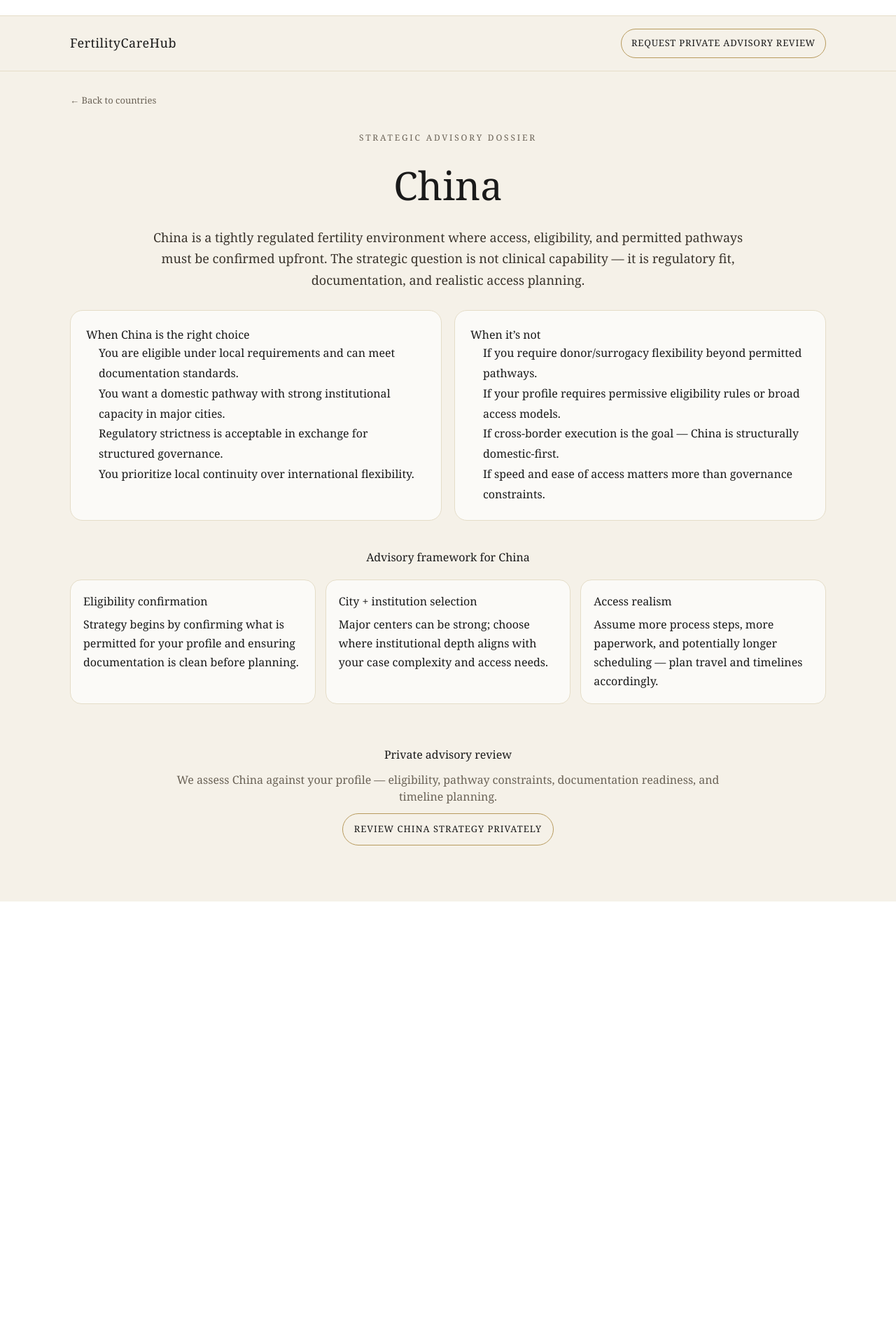
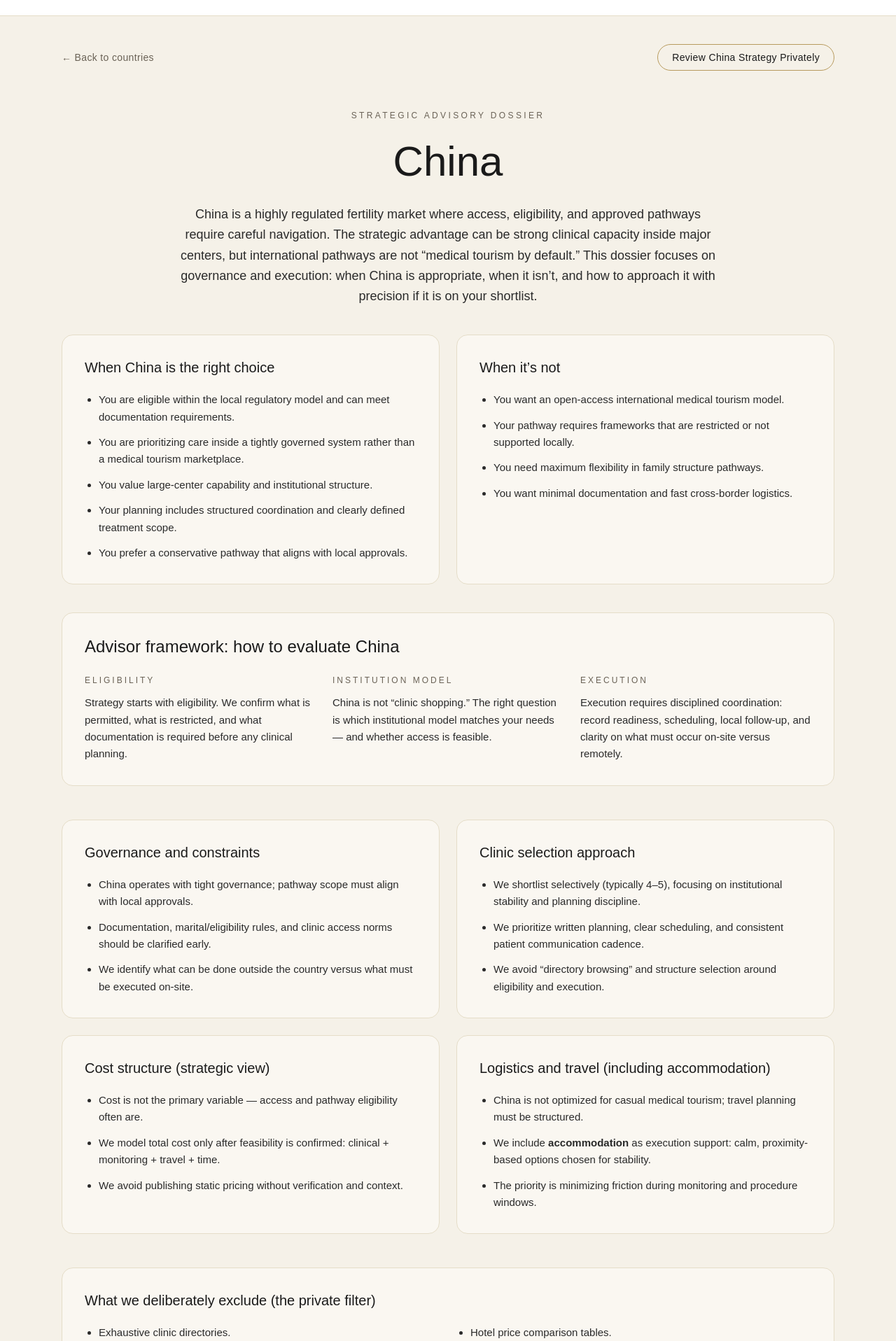
Before and after one commit to fmeliteintl-collab/fertilitycarehub-web, a Next.js app: page /countries/china in a window 1280 px wide. Shown: the part 64-1980 px from the top of the page at 70% size. Before the commit the page ends 1352 px from the top, so only its background shows below. Built offline with nearby package versions, Linux system fonts and the light colour scheme.

Commit message:
Build China dossier

```diff
--- a/app/countries/china/page.tsx
+++ b/app/countries/china/page.tsx
@@ -1,247 +1,232 @@
 import Link from "next/link";
 
-export default function ChinaDossierPage() {
-  const COUNTRY = "China";
-  const SLUG = "china";
-
-  const PAGE_BG = "#F5F1E8";
-  const INK = "#1A1A1A";
-  const MUTED = "#6A6256";
-  const GOLD = "#B89B5E";
-  const BORDER = "#E5DDC8";
-  const CARD_BG = "#FBFAF7";
-
+export default function ChinaPage() {
   return (
-    <main
-      style={{
-        background: PAGE_BG,
-        color: INK,
-        minHeight: "100vh",
-        fontFamily:
-          'ui-serif, Georgia, Cambria, "Times New Roman", Times, serif',
-      }}
-    >
-      {/* Header */}
-      <header
-        style={{
-          width: "100%",
-          borderBottom: `1px solid ${BORDER}`,
-          background: PAGE_BG,
-        }}
-      >
-        <div
-          style={{
-            maxWidth: 1120,
-            margin: "0 auto",
-            padding: "18px 20px",
-            display: "flex",
-            alignItems: "center",
-            justifyContent: "space-between",
-          }}
-        >
+    <main className="min-h-screen bg-[#F5F1E8] text-[#1A1A1A]">
+      {/* Top utility bar */}
+      <div className="max-w-6xl mx-auto px-6 pt-10">
+        <div className="flex items-center justify-between">
           <Link
             href="/countries"
-            style={{
-              textDecoration: "none",
-              color: INK,
-              fontSize: 18,
-              letterSpacing: 0.5,
-            }}
+            className="text-sm tracking-wide text-[#6A6256] hover:text-[#1A1A1A]"
           >
-            FertilityCareHub
+            ← Back to countries
           </Link>
 
           <Link
-            href={`/countries/${SLUG}#consultation`}
-            style={{
-              textDecoration: "none",
-              border: `1px solid ${GOLD}`,
-              color: INK,
-              padding: "10px 14px",
-              borderRadius: 999,
-              fontSize: 13,
-              letterSpacing: 0.8,
-              textTransform: "uppercase",
-              background: "transparent",
-            }}
+            href="/consultation"
+            className="inline-flex items-center justify-center rounded-full border border-[#B89B5E] px-5 py-2 text-sm tracking-wide text-[#1A1A1A] hover:bg-[#F0E7D6]"
           >
-            Request Private Advisory Review
+            Review China Strategy Privately
           </Link>
         </div>
-      </header>
+      </div>
 
-      <div style={{ maxWidth: 1120, margin: "0 auto", padding: "28px 20px 80px" }}>
-        {/* Back */}
-        <div>
-          <Link
-            href="/countries"
-            style={{ textDecoration: "none", color: MUTED, fontSize: 13 }}
-          >
-            ← Back to countries
-          </Link>
-        </div>
-
-        {/* Hero */}
-        <section style={{ paddingTop: 34, paddingBottom: 28, textAlign: "center" }}>
-          <div
-            style={{
-              fontSize: 12,
-              letterSpacing: 2.8,
-              textTransform: "uppercase",
-              color: MUTED,
-              marginBottom: 16,
-            }}
-          >
-            Strategic advisory dossier
+      {/* Hero */}
+      <section className="max-w-6xl mx-auto px-6 pt-14 pb-10">
+        <div className="text-center">
+          <div className="text-xs tracking-[0.28em] text-[#6A6256]">
+            STRATEGIC ADVISORY DOSSIER
           </div>
 
-          <h1 style={{ margin: 0, fontSize: 56 }}>
-            {COUNTRY}
+          <h1 className="mt-5 text-5xl md:text-6xl leading-tight font-medium">
+            China
           </h1>
 
-          <p
-            style={{
-              margin: "18px auto 0",
-              maxWidth: 880,
-              fontSize: 18,
-              lineHeight: 1.7,
-              color: "#3A342C",
-            }}
-          >
-            China is a tightly regulated fertility environment where access, eligibility,
-            and permitted pathways must be confirmed upfront.
-            The strategic question is not clinical capability — it is regulatory fit,
-            documentation, and realistic access planning.
+          <p className="mt-6 max-w-3xl mx-auto text-lg leading-relaxed text-[#2A2A2A]">
+            China is a highly regulated fertility market where access, eligibility, and approved
+            pathways require careful navigation. The strategic advantage can be strong clinical
+            capacity inside major centers, but international pathways are not “medical tourism by default.”
+            This dossier focuses on governance and execution: when China is appropriate, when it isn’t,
+            and how to approach it with precision if it is on your shortlist.
           </p>
-        </section>
+        </div>
+      </section>
 
-        {/* 2 Column */}
-        <section
-          style={{
-            display: "grid",
-            gridTemplateColumns: "1fr 1fr",
-            gap: 18,
-          }}
-        >
-          <div
-            style={{
-              background: CARD_BG,
-              border: `1px solid ${BORDER}`,
-              borderRadius: 18,
-              padding: 22,
-            }}
-          >
-            <h2>When China is the right choice</h2>
-            <ul style={{ paddingLeft: 18, lineHeight: 1.8 }}>
-              <li>You are eligible under local requirements and can meet documentation standards.</li>
-              <li>You want a domestic pathway with strong institutional capacity in major cities.</li>
-              <li>Regulatory strictness is acceptable in exchange for structured governance.</li>
-              <li>You prioritize local continuity over international flexibility.</li>
+      {/* Two-column decision block */}
+      <section className="max-w-6xl mx-auto px-6 pb-10">
+        <div className="grid md:grid-cols-2 gap-6">
+          <div className="rounded-2xl border border-[#E5DDC8] bg-[#FAF7F1] p-8">
+            <h2 className="text-xl font-medium">When China is the right choice</h2>
+            <ul className="mt-5 space-y-3 text-[15px] leading-relaxed text-[#2A2A2A] list-disc pl-5">
+              <li>
+                You are eligible within the local regulatory model and can meet documentation requirements.
+              </li>
+              <li>
+                You are prioritizing care inside a tightly governed system rather than a medical tourism marketplace.
+              </li>
+              <li>
+                You value large-center capability and institutional structure.
+              </li>
+              <li>
+                Your planning includes structured coordination and clearly defined treatment scope.
+              </li>
+              <li>
+                You prefer a conservative pathway that aligns with local approvals.
+              </li>
             </ul>
           </div>
 
-          <div
-            style={{
-              background: CARD_BG,
-              border: `1px solid ${BORDER}`,
-              borderRadius: 18,
-              padding: 22,
-            }}
-          >
-            <h2>When it’s not</h2>
-            <ul style={{ paddingLeft: 18, lineHeight: 1.8 }}>
-              <li>If you require donor/surrogacy flexibility beyond permitted pathways.</li>
-              <li>If your profile requires permissive eligibility rules or broad access models.</li>
-              <li>If cross-border execution is the goal — China is structurally domestic-first.</li>
-              <li>If speed and ease of access matters more than governance constraints.</li>
+          <div className="rounded-2xl border border-[#E5DDC8] bg-[#FAF7F1] p-8">
+            <h2 className="text-xl font-medium">When it’s not</h2>
+            <ul className="mt-5 space-y-3 text-[15px] leading-relaxed text-[#2A2A2A] list-disc pl-5">
+              <li>
+                You want an open-access international medical tourism model.
+              </li>
+              <li>
+                Your pathway requires frameworks that are restricted or not supported locally.
+              </li>
+              <li>
+                You need maximum flexibility in family structure pathways.
+              </li>
+              <li>
+                You want minimal documentation and fast cross-border logistics.
+              </li>
             </ul>
           </div>
-        </section>
+        </div>
+      </section>
 
-        {/* Framework */}
-        <section style={{ marginTop: 40 }}>
-          <h2 style={{ textAlign: "center" }}>
-            Advisory framework for {COUNTRY}
-          </h2>
+      {/* Framework */}
+      <section className="max-w-6xl mx-auto px-6 pb-12">
+        <div className="rounded-2xl border border-[#E5DDC8] bg-[#FAF7F1] p-8">
+          <h2 className="text-2xl font-medium">Advisor framework: how to evaluate China</h2>
 
-          <div
-            style={{
-              display: "grid",
-              gridTemplateColumns: "repeat(3, 1fr)",
-              gap: 14,
-              marginTop: 20,
-            }}
-          >
-            {[
-              {
-                title: "Eligibility confirmation",
-                text: "Strategy begins by confirming what is permitted for your profile and ensuring documentation is clean before planning.",
-              },
-              {
-                title: "City + institution selection",
-                text: "Major centers can be strong; choose where institutional depth aligns with your case complexity and access needs.",
-              },
-              {
-                title: "Access realism",
-                text: "Assume more process steps, more paperwork, and potentially longer scheduling — plan travel and timelines accordingly.",
-              },
-            ].map((card) => (
-              <div
-                key={card.title}
-                style={{
-                  background: CARD_BG,
-                  border: `1px solid ${BORDER}`,
-                  borderRadius: 16,
-                  padding: 18,
-                }}
-              >
-                <div style={{ fontWeight: 500 }}>{card.title}</div>
-                <div style={{ marginTop: 8, lineHeight: 1.7 }}>
-                  {card.text}
-                </div>
-              </div>
-            ))}
+          <div className="mt-6 grid md:grid-cols-3 gap-6">
+            <div>
+              <div className="text-xs tracking-[0.25em] text-[#6A6256]">ELIGIBILITY</div>
+              <p className="mt-3 text-[15px] leading-relaxed text-[#2A2A2A]">
+                Strategy starts with eligibility. We confirm what is permitted, what is restricted, and what
+                documentation is required before any clinical planning.
+              </p>
+            </div>
+
+            <div>
+              <div className="text-xs tracking-[0.25em] text-[#6A6256]">INSTITUTION MODEL</div>
+              <p className="mt-3 text-[15px] leading-relaxed text-[#2A2A2A]">
+                China is not “clinic shopping.” The right question is which institutional model
+                matches your needs — and whether access is feasible.
+              </p>
+            </div>
+
+            <div>
+              <div className="text-xs tracking-[0.25em] text-[#6A6256]">EXECUTION</div>
+              <p className="mt-3 text-[15px] leading-relaxed text-[#2A2A2A]">
+                Execution requires disciplined coordination: record readiness, scheduling, local follow-up,
+                and clarity on what must occur on-site versus remotely.
+              </p>
+            </div>
           </div>
-        </section>
+        </div>
+      </section>
 
-        {/* CTA */}
-        <section id="consultation" style={{ marginTop: 60, textAlign: "center" }}>
-          <h2>Private advisory review</h2>
-          <p style={{ maxWidth: 820, margin: "12px auto", color: MUTED }}>
-            We assess China against your profile — eligibility, pathway constraints,
-            documentation readiness, and timeline planning.
+      {/* Core sections */}
+      <section className="max-w-6xl mx-auto px-6 pb-12">
+        <div className="grid md:grid-cols-2 gap-6">
+          <div className="rounded-2xl border border-[#E5DDC8] bg-[#FAF7F1] p-8">
+            <h3 className="text-xl font-medium">Governance and constraints</h3>
+            <ul className="mt-5 space-y-3 text-[15px] leading-relaxed text-[#2A2A2A] list-disc pl-5">
+              <li>
+                China operates with tight governance; pathway scope must align with local approvals.
+              </li>
+              <li>
+                Documentation, marital/eligibility rules, and clinic access norms should be clarified early.
+              </li>
+              <li>
+                We identify what can be done outside the country versus what must be executed on-site.
+              </li>
+            </ul>
+          </div>
+
+          <div className="rounded-2xl border border-[#E5DDC8] bg-[#FAF7F1] p-8">
+            <h3 className="text-xl font-medium">Clinic selection approach</h3>
+            <ul className="mt-5 space-y-3 text-[15px] leading-relaxed text-[#2A2A2A] list-disc pl-5">
+              <li>
+                We shortlist selectively (typically 4–5), focusing on institutional stability and planning discipline.
+              </li>
+              <li>
+                We prioritize written planning, clear scheduling, and consistent patient communication cadence.
+              </li>
+              <li>
+                We avoid “directory browsing” and structure selection around eligibility and execution.
+              </li>
+            </ul>
+          </div>
+
+          <div className="rounded-2xl border border-[#E5DDC8] bg-[#FAF7F1] p-8">
+            <h3 className="text-xl font-medium">Cost structure (strategic view)</h3>
+            <ul className="mt-5 space-y-3 text-[15px] leading-relaxed text-[#2A2A2A] list-disc pl-5">
+              <li>
+                Cost is not the primary variable — access and pathway eligibility often are.
+              </li>
+              <li>
+                We model total cost only after feasibility is confirmed: clinical + monitoring + travel + time.
+              </li>
+              <li>
+                We avoid publishing static pricing without verification and context.
+              </li>
+            </ul>
+          </div>
+
+          <div className="rounded-2xl border border-[#E5DDC8] bg-[#FAF7F1] p-8">
+            <h3 className="text-xl font-medium">Logistics and travel (including accommodation)</h3>
+            <ul className="mt-5 space-y-3 text-[15px] leading-relaxed text-[#2A2A2A] list-disc pl-5">
+              <li>
+                China is not optimized for casual medical tourism; travel planning must be structured.
+              </li>
+              <li>
+                We include <strong>accommodation</strong> as execution support: calm, proximity-based options chosen for stability.
+              </li>
+              <li>
+                The priority is minimizing friction during monitoring and procedure windows.
+              </li>
+            </ul>
+          </div>
+        </div>
+      </section>
+
+      {/* What we exclude */}
+      <section className="max-w-6xl mx-auto px-6 pb-12">
+        <div className="rounded-2xl border border-[#E5DDC8] bg-[#FAF7F1] p-8">
+          <h3 className="text-xl font-medium">What we deliberately exclude (the private filter)</h3>
+          <div className="mt-5 grid md:grid-cols-2 gap-6">
+            <ul className="space-y-3 text-[15px] leading-relaxed text-[#2A2A2A] list-disc pl-5">
+              <li>Exhaustive clinic directories.</li>
+              <li>DIY bureaucracy playbooks.</li>
+              <li>Generic “best clinic” rankings without feasibility analysis.</li>
+            </ul>
+            <ul className="space-y-3 text-[15px] leading-relaxed text-[#2A2A2A] list-disc pl-5">
+              <li>Hotel price comparison tables.</li>
+              <li>Static pricing without verification.</li>
+              <li>One-size-fits-all pathway templates.</li>
+            </ul>
+          </div>
+        </div>
+      </section>
+
+      {/* CTA */}
+      <section className="max-w-6xl mx-auto px-6 pb-16">
+        <div className="rounded-2xl border border-[#E5DDC8] bg-[#FAF7F1] p-10 text-center">
+          <h3 className="text-2xl font-medium">Private advisory, not a public database.</h3>
+          <p className="mt-4 max-w-2xl mx-auto text-[15px] leading-relaxed text-[#2A2A2A]">
+            If China is on your shortlist, the decisive step is confirming eligibility and feasibility before planning.
+            We structure the pathway around governance, access, and execution — not marketing claims.
           </p>
 
-          <Link
-            href="/consultation"
-            style={{
-              display: "inline-block",
-              border: `1px solid ${GOLD}`,
-              padding: "12px 16px",
-              borderRadius: 999,
-              textDecoration: "none",
-              color: INK,
-              fontSize: 13,
-              letterSpacing: 1,
-              textTransform: "uppercase",
-            }}
-          >
-            Review China Strategy Privately
-          </Link>
-        </section>
-      </div>
+          <div className="mt-7 flex items-center justify-center">
+            <Link
+              href="/consultation"
+              className="inline-flex items-center justify-center rounded-full border border-[#B89B5E] px-6 py-3 text-sm tracking-wide text-[#1A1A1A] hover:bg-[#F0E7D6]"
+            >
+              Request Private Advisory Review
+            </Link>
+          </div>
 
-      <style>{`
-        @media (max-width: 900px) {
-          section[style*="grid-template-columns: 1fr 1fr"] {
-            grid-template-columns: 1fr !important;
-          }
-          section[style*="repeat(3, 1fr)"] {
-            grid-template-columns: 1fr !important;
-          }
-          h1 { font-size: 40px !important; }
-        }
-      `}</style>
+          <div className="mt-3 text-xs tracking-wide text-[#6A6256]">
+            Discreet, structured guidance aligned to your profile and jurisdictional constraints.
+          </div>
+        </div>
+      </section>
     </main>
   );
 }
```
